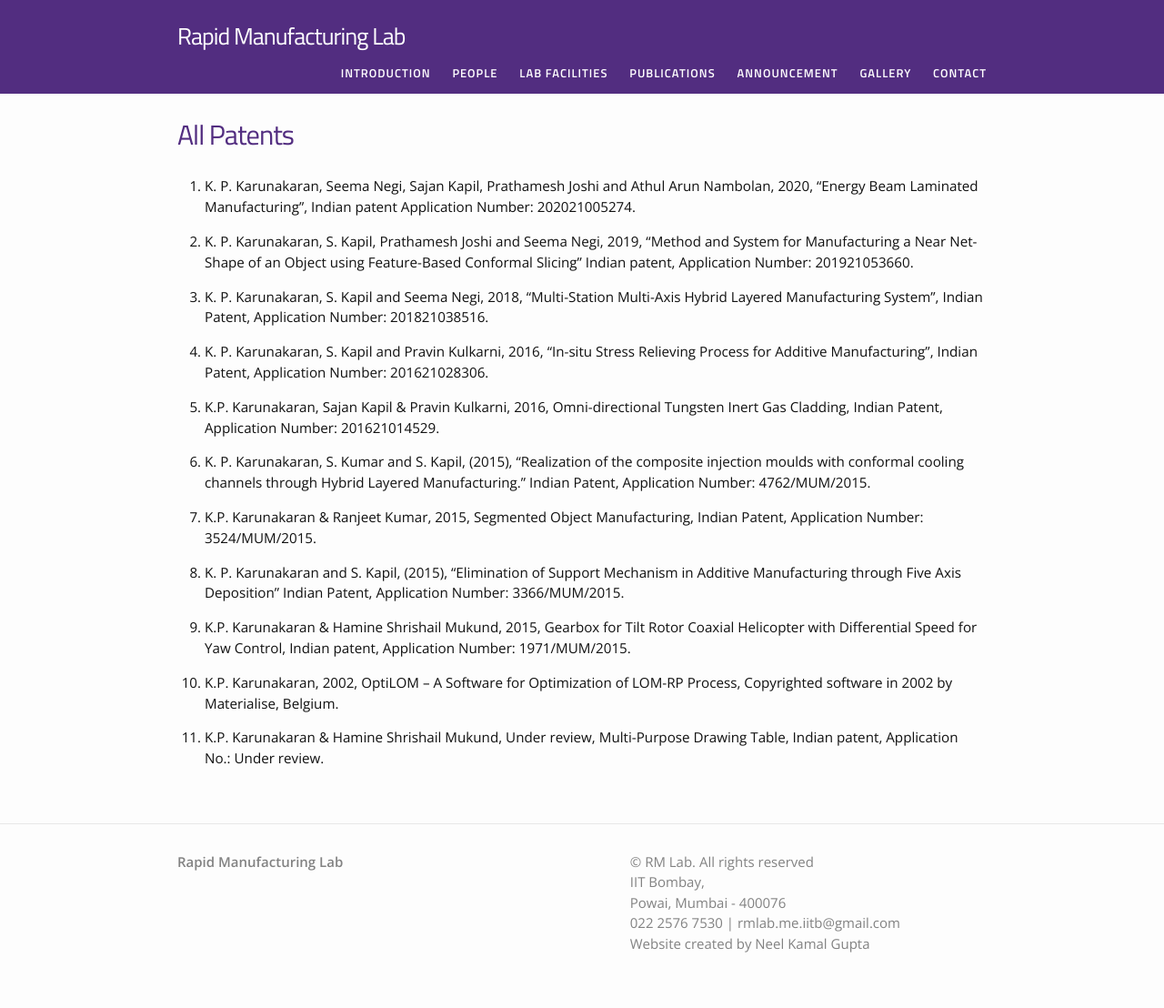
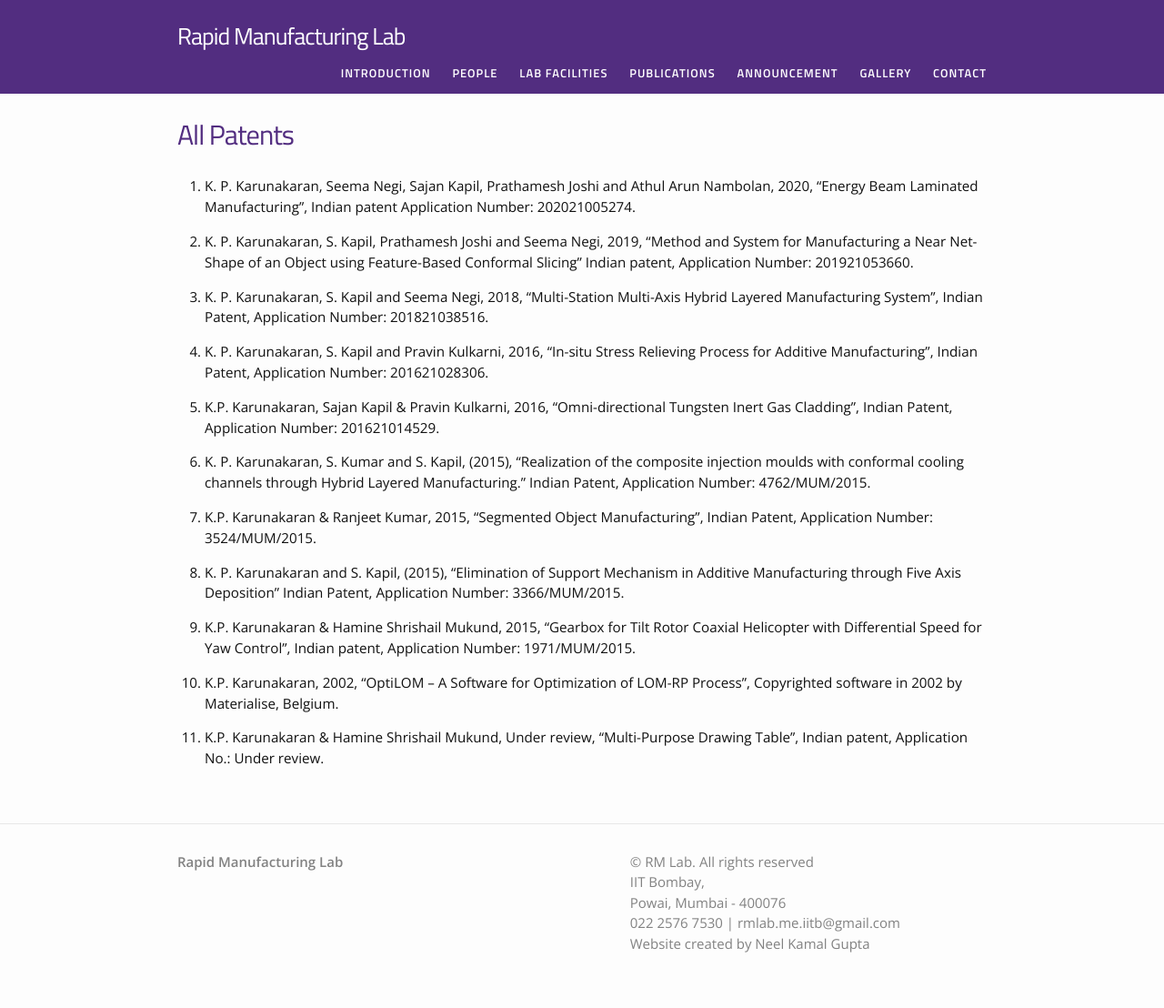
Before and after one commit to rmlabiitb/rmlabiitb.github.io, a Jekyll site: the page built from year/Patents.md, in a window 1280 px wide. Shown: the whole page at 91% size. Built offline with Jekyll 4.4.1, drawn with Linux system fonts in a browser that asks for light colours.

Commit message:
changed images

```diff
--- a/index.html
+++ b/index.html
@@ -9,6 +9,6 @@ layout: default
 <h1><p align ="middle">Welcome to Rapid Manufacturing Lab, IIT Bombay</p></h1>
 
 <!-- <p align ="middle">Working on Additive Manufacturing</p> -->
-{% include image.html url="/images/logo.PNG"  width=450  align="center" %}
+{% include image.html url="/images/Logo.jpg"  width=450  align="center" %}
 
 </div>
--- a/year/Patents.md
+++ b/year/Patents.md
@@ -14,22 +14,22 @@ permalink: /year/Patents.md/
 4. K. P. Karunakaran, S. Kapil and Pravin Kulkarni, 2016, "In-situ Stress Relieving Process for Additive Manufacturing", Indian Patent, Application Number: 201621028306.
 
 
-5. K.P. Karunakaran, Sajan Kapil & Pravin Kulkarni, 2016, Omni-directional Tungsten Inert Gas Cladding, Indian Patent, Application Number: 201621014529.
+5. K.P. Karunakaran, Sajan Kapil & Pravin Kulkarni, 2016, "Omni-directional Tungsten Inert Gas Cladding", Indian Patent, Application Number: 201621014529.
 
 
 6. K. P. Karunakaran, S. Kumar and S. Kapil, (2015), "Realization of the composite injection moulds with conformal cooling channels through Hybrid Layered Manufacturing." Indian Patent, Application Number: 4762/MUM/2015.
 
 
-7. K.P. Karunakaran & Ranjeet Kumar, 2015, Segmented Object Manufacturing, Indian Patent, Application Number: 3524/MUM/2015.
+7. K.P. Karunakaran & Ranjeet Kumar, 2015, "Segmented Object Manufacturing", Indian Patent, Application Number: 3524/MUM/2015.
 
 
 8. K. P. Karunakaran and S. Kapil, (2015), "Elimination of Support Mechanism in Additive Manufacturing through Five Axis Deposition" Indian Patent, Application Number: 3366/MUM/2015.
 
 
-9. K.P. Karunakaran & Hamine Shrishail Mukund, 2015, Gearbox for Tilt Rotor Coaxial Helicopter with Differential Speed for Yaw Control, Indian patent, Application Number: 1971/MUM/2015.
+9. K.P. Karunakaran & Hamine Shrishail Mukund, 2015, "Gearbox for Tilt Rotor Coaxial Helicopter with Differential Speed for Yaw Control", Indian patent, Application Number: 1971/MUM/2015.
 
 
-10. K.P. Karunakaran, 2002, OptiLOM – A Software for Optimization of LOM-RP Process, Copyrighted software in 2002 by Materialise, Belgium.
+10. K.P. Karunakaran, 2002, "OptiLOM – A Software for Optimization of LOM-RP Process", Copyrighted software in 2002 by Materialise, Belgium.
 
 
-11. K.P. Karunakaran & Hamine Shrishail Mukund, Under review, Multi-Purpose Drawing Table, Indian patent, Application No.: Under review.
+11. K.P. Karunakaran & Hamine Shrishail Mukund, Under review, "Multi-Purpose Drawing Table", Indian patent, Application No.: Under review.
```
Also changed, not shown: images/Logo.jpg (added).
